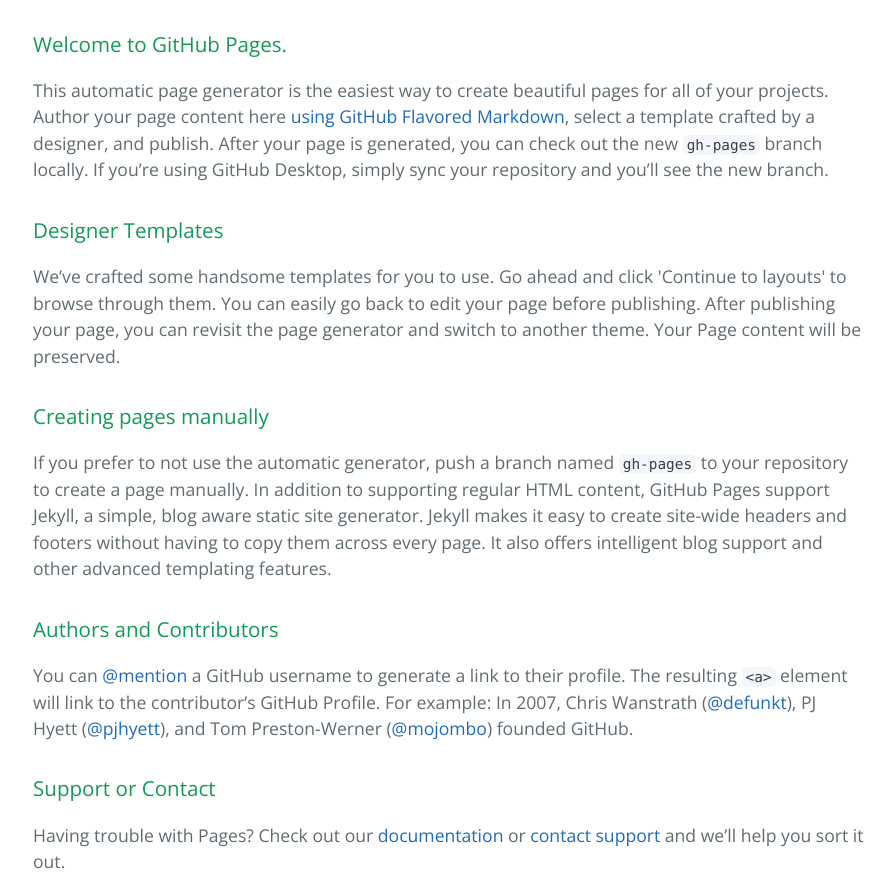
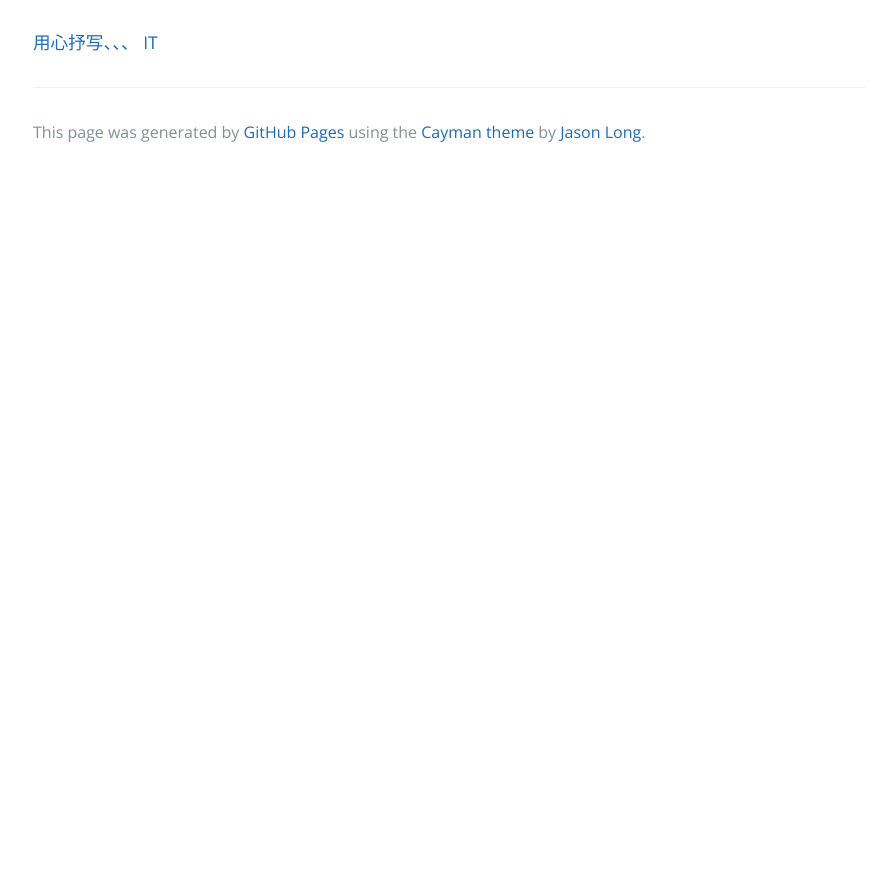
Before and after one commit to Y-lenny/Y-lenny.github.io, a plain HTML site: page index.html in a window 1280 px wide. Shown: the part 320-1198 px from the top of the page, without its empty margins (191-1087 px from the left). After the commit the page ends 800 px from the top, so only its background shows below. Drawn offline with nearby package versions, Linux system fonts and the light colour scheme.

Commit message:
Update index.html

```diff
--- a/index.html
+++ b/index.html
@@ -16,30 +16,8 @@
     </section>
 
     <section class="main-content">
-      <h3>
-<a id="welcome-to-github-pages" class="anchor" href="#welcome-to-github-pages" aria-hidden="true"><span aria-hidden="true" class="octicon octicon-link"></span></a>Welcome to GitHub Pages.</h3>
 
-<p>This automatic page generator is the easiest way to create beautiful pages for all of your projects. Author your page content here <a href="https://guides.github.com/features/mastering-markdown/">using GitHub Flavored Markdown</a>, select a template crafted by a designer, and publish. After your page is generated, you can check out the new <code>gh-pages</code> branch locally. If you’re using GitHub Desktop, simply sync your repository and you’ll see the new branch.</p>
-
-<h3>
-<a id="designer-templates" class="anchor" href="#designer-templates" aria-hidden="true"><span aria-hidden="true" class="octicon octicon-link"></span></a>Designer Templates</h3>
-
-<p>We’ve crafted some handsome templates for you to use. Go ahead and click 'Continue to layouts' to browse through them. You can easily go back to edit your page before publishing. After publishing your page, you can revisit the page generator and switch to another theme. Your Page content will be preserved.</p>
-
-<h3>
-<a id="creating-pages-manually" class="anchor" href="#creating-pages-manually" aria-hidden="true"><span aria-hidden="true" class="octicon octicon-link"></span></a>Creating pages manually</h3>
-
-<p>If you prefer to not use the automatic generator, push a branch named <code>gh-pages</code> to your repository to create a page manually. In addition to supporting regular HTML content, GitHub Pages support Jekyll, a simple, blog aware static site generator. Jekyll makes it easy to create site-wide headers and footers without having to copy them across every page. It also offers intelligent blog support and other advanced templating features.</p>
-
-<h3>
-<a id="authors-and-contributors" class="anchor" href="#authors-and-contributors" aria-hidden="true"><span aria-hidden="true" class="octicon octicon-link"></span></a>Authors and Contributors</h3>
-
-<p>You can <a href="https://help.github.com/articles/basic-writing-and-formatting-syntax/#mentioning-users-and-teams" class="user-mention">@mention</a> a GitHub username to generate a link to their profile. The resulting <code>&lt;a&gt;</code> element will link to the contributor’s GitHub Profile. For example: In 2007, Chris Wanstrath (<a href="https://github.com/defunkt" class="user-mention">@defunkt</a>), PJ Hyett (<a href="https://github.com/pjhyett" class="user-mention">@pjhyett</a>), and Tom Preston-Werner (<a href="https://github.com/mojombo" class="user-mention">@mojombo</a>) founded GitHub.</p>
-
-<h3>
-<a id="support-or-contact" class="anchor" href="#support-or-contact" aria-hidden="true"><span aria-hidden="true" class="octicon octicon-link"></span></a>Support or Contact</h3>
-
-<p>Having trouble with Pages? Check out our <a href="https://help.github.com/pages">documentation</a> or <a href="https://github.com/contact">contact support</a> and we’ll help you sort it out.</p>
+      <a href="http://blog.csdn.net/u011218159" >用心抒写、、、 IT</a>
 
       <footer class="site-footer">
 
```
